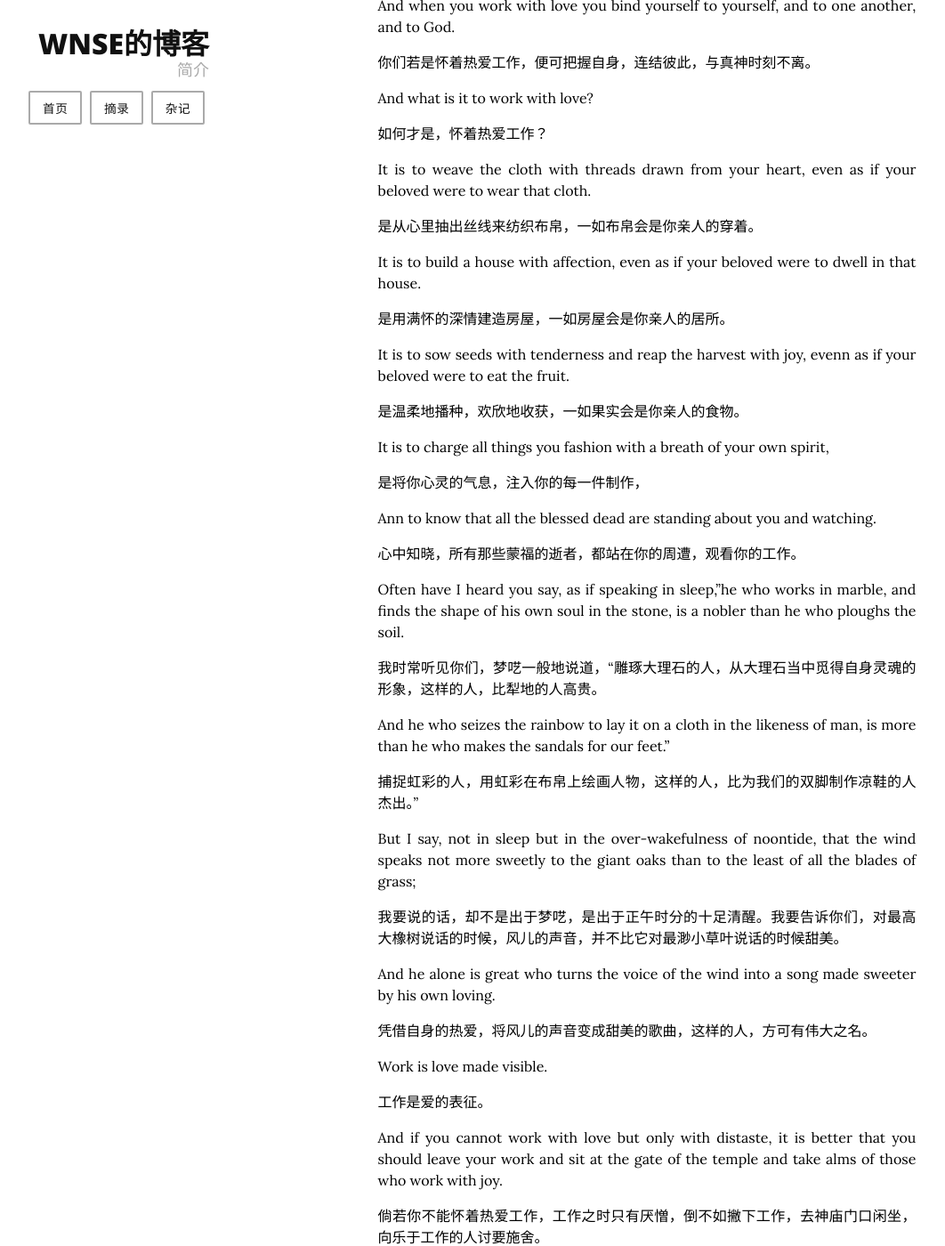
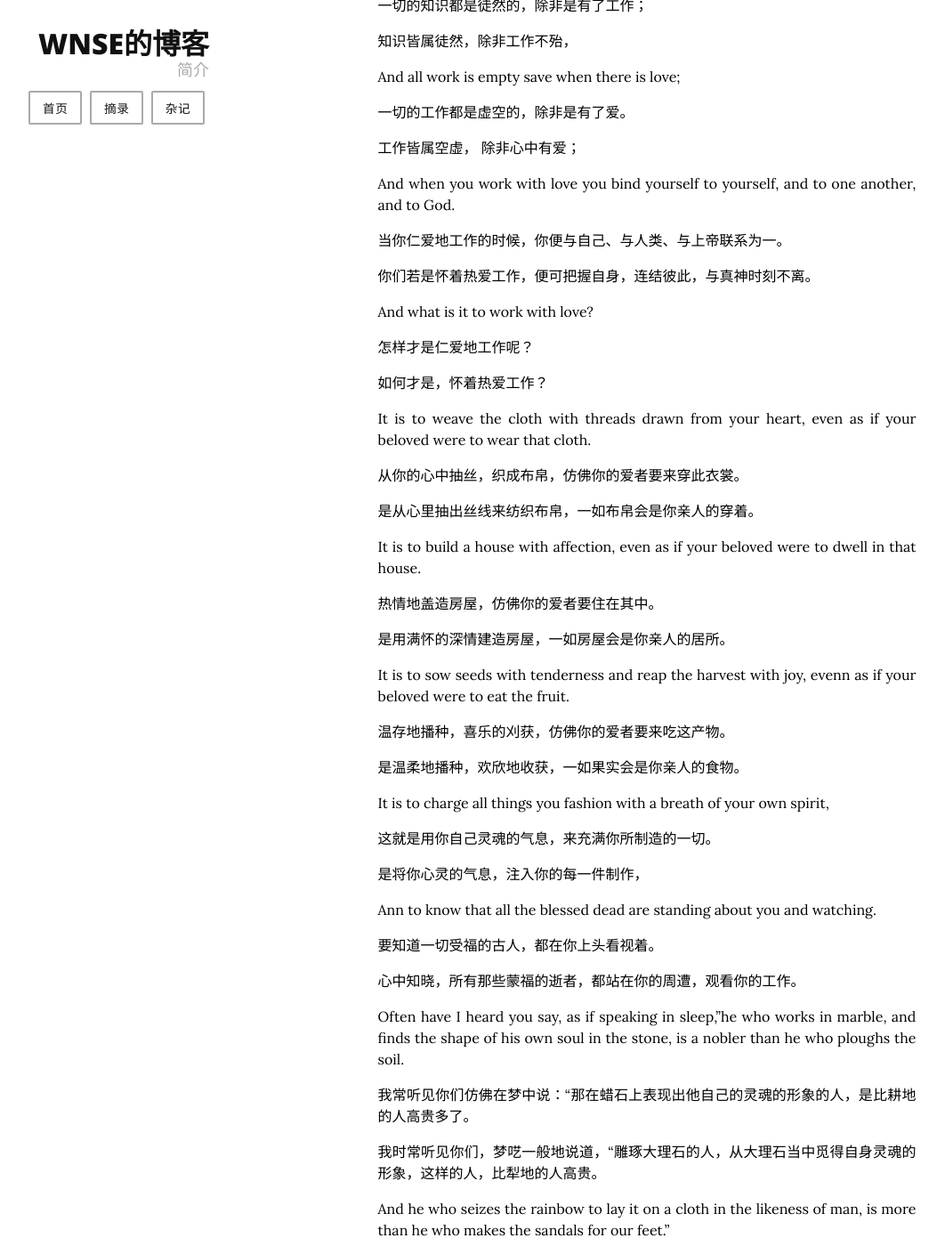
Before and after one commit to wnse/wnse.github.io, a Jekyll site: the page built from _notes/The-Prophet-On-Work.md, in a window 1280 px wide and 1400 px high, scrolled down 2375 px. Shown: the whole window at 89% size, without its empty margins (73-1135 px from the left). Built offline with Jekyll 4.4.1, drawn with Linux system fonts in a browser that asks for light colours; nearby versions of some CDN libraries; some of the changed text lies outside the part shown.

Commit message:
vault backup: 2021-09-02 18:32:36

```diff
--- a/_notes/The-Prophet-On-Work.md
+++ b/_notes/The-Prophet-On-Work.md
@@ -84,86 +84,126 @@ But if you in your pain call birth an affliction and the support of the flesh a
 
 You have been told also that life is darkness, and in your weariness you echo what was said by the weary.
 
-
+你们也听见人说，生命是黑暗的，在你疲瘁之中，你附和了那疲瘁的人所说的话。
 
 你们曾听人言，生命只是黑暗，心生厌倦的你们，附和了厌世者的意见。
 
 And I say that life is indeed darkness save when there is urge,
 
+我说生命的确是黑暗的，除非是有了激励；
+
 而我告诉你们，生命确然黑暗，除非有所追求，
 
 And all urge is blind save when there is knowledge,
+
+一切的激励都是盲目的，除非是有了知识；
 
 追求皆属盲目，除非拥有知识，
 
 And all knowledge is vain save when there is work,
 
+一切的知识都是徒然的，除非是有了工作；
+
 知识皆属徒然，除非工作不殆，
 
 And all work is empty save when there is love;
+
+一切的工作都是虚空的，除非是有了爱。
 
 工作皆属空虚， 除非心中有爱；
 
 And when you work with love you bind yourself to yourself, and to one another, and to God.
 
+当你仁爱地工作的时候，你便与自己、与人类、与上帝联系为一。
+
 你们若是怀着热爱工作，便可把握自身，连结彼此，与真神时刻不离。
 
 And what is it to work with love?
+
+怎样才是仁爱地工作呢？
 
 如何才是，怀着热爱工作？
 
 It is to weave the cloth with threads drawn from your heart, even as if your beloved were to wear that cloth.
 
+从你的心中抽丝，织成布帛，仿佛你的爱者要来穿此衣裳。
+
 是从心里抽出丝线来纺织布帛，一如布帛会是你亲人的穿着。
 
 It is to build a house with affection, even as if your beloved were to dwell in that house.
+
+热情地盖造房屋，仿佛你的爱者要住在其中。
 
 是用满怀的深情建造房屋，一如房屋会是你亲人的居所。
 
 It is to sow seeds with tenderness and reap the harvest with joy, evenn as if your beloved were to eat the fruit.
 
+温存地播种，喜乐的刈获，仿佛你的爱者要来吃这产物。
+
 是温柔地播种，欢欣地收获，一如果实会是你亲人的食物。
 
 It is to charge all things you fashion with a breath of your own spirit,
+
+这就是用你自己灵魂的气息，来充满你所制造的一切。
 
 是将你心灵的气息，注入你的每一件制作，
 
 Ann to know that all the blessed dead are standing about you and watching.
 
+要知道一切受福的古人，都在你上头看视着。
+
 心中知晓，所有那些蒙福的逝者，都站在你的周遭，观看你的工作。
 
 Often have I heard you say, as if speaking in sleep,"he who works in marble, and finds the shape of his own soul in the stone, is a nobler than he who ploughs the soil.
+
+我常听见你们仿佛在梦中说：“那在蜡石上表现出他自己的灵魂的形象的人，是比耕地的人高贵多了。
 
 我时常听见你们，梦呓一般地说道，“雕琢大理石的人，从大理石当中觅得自身灵魂的形象，这样的人，比犁地的人高贵。
 
 And he who seizes the rainbow to lay it on a cloth in the likeness of man, is more than he who makes the sandals for our feet."
 
+那捉住虹霓，传神地画在布帛上的人，是比织履的人强多了。”
+
 捕捉虹彩的人，用虹彩在布帛上绘画人物，这样的人，比为我们的双脚制作凉鞋的人杰出。”
 
 But I say, not in sleep but in the over-wakefulness of noontide, that the wind speaks not more sweetly to the giant oaks than to the least of all the blades of grass;
+
+我却要说，不在梦中，而在正午极清醒的时候，风对大橡树说话的声音，并不比对纤小的草叶所说的更甜柔；
 
 我要说的话，却不是出于梦呓，是出于正午时分的十足清醒。我要告诉你们，对最高大橡树说话的时候，风儿的声音，并不比它对最渺小草叶说话的时候甜美。
 
 And he alone is great who turns the voice of the wind into a song made sweeter by his own loving.
 
+只有那用他的爱心，把风声变成甜柔的歌曲的人，是伟大的。
+
 凭借自身的热爱，将风儿的声音变成甜美的歌曲，这样的人，方可有伟大之名。
 
 Work is love made visible.
+
+工作是眼能看见的爱。
 
 工作是爱的表征。
 
 And if you cannot work with love but only with distaste, it is better that you should leave your work and sit at the gate of the temple and take alms of those who work with joy.
 
+倘若你不是欢乐地却厌恶地工作，那还不如撇下工作，坐在大殿的门边，去乞求那些欢乐地工作的人的周济。
+
 倘若你不能怀着热爱工作，工作之时只有厌憎，倒不如撇下工作，去神庙门口闲坐，向乐于工作的人讨要施舍。
 
 For if you bake bread with indifference, you bake a bitter bread that feeds but half man's hunger.
+
+倘若你无精打采地烤着面包，你烤成的面包是苦的，只能救半个人的饥饿。
 
 要知道，倘若你漠不关心地烤制面饼，你的面饼必然又苦又涩，只能缓解一半的饥饿。
 
 And if you grudge the crushing of the grapes, your grudge distils a poison in the wine.
 
+你若是怨恨地压榨着葡萄酒，你的怨恨，在酒里滴下了毒液。
+
 倘若你怨恨榨葡萄的工作，你的怨恨必然堆积凝结，化成酒中的毒液。
 
 And if you sing though as angels, and love not the singing, you muffle man's ears to the voices of the day and the voices of the night.
 
+倘若你能像天使一般地唱，却不爱唱，你就把人们能听到白日和黑夜的声音的耳朵都塞住了。
+
 倘若你歌喉有如天使，但却对歌唱全无热爱，你只会蒙敝人们的耳朵，致使他们无法倾听，白昼与黑夜的声音。
```
Also changed, not shown: _notes/The-Prophet-On-Joy&Sorrow.md (added, +115 -0 lines), _notes/The-Prophet.md (+3 -1 lines).
